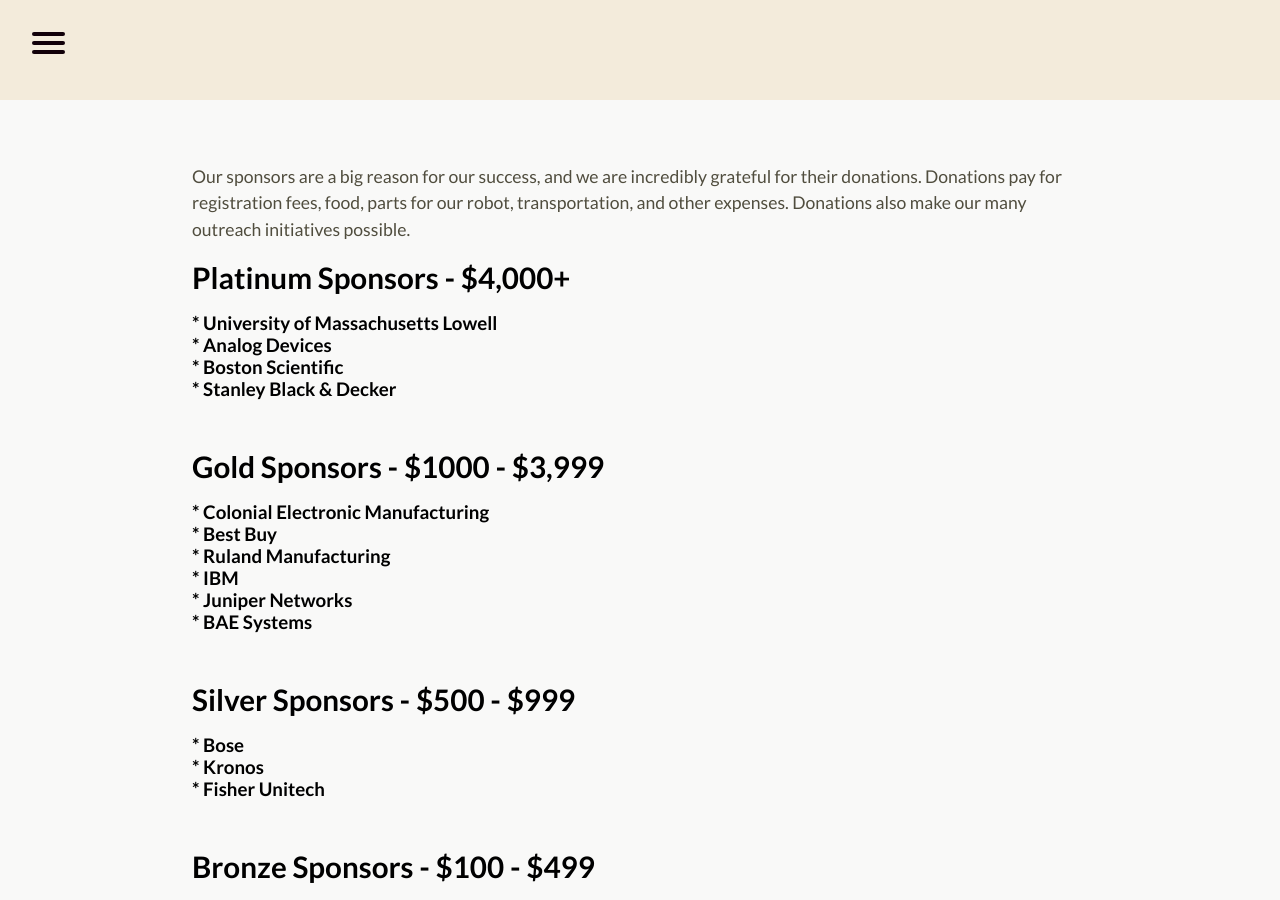
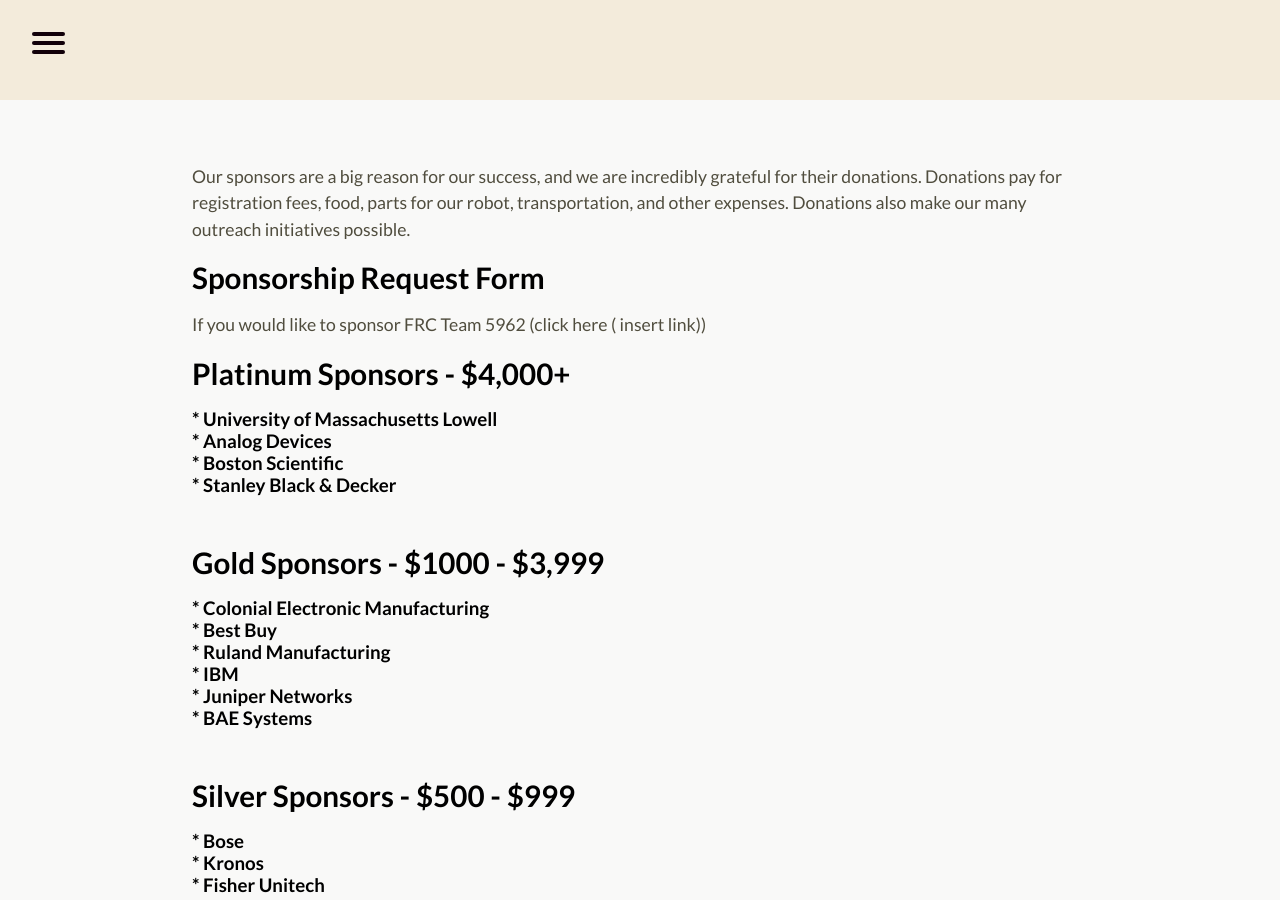
Before and after one commit to perSEVERE-5962/frc5962, a Jekyll site: the page built from sponsors.md, in a window 1280 px wide and 900 px high, scrolled down 440 px. Built offline with Jekyll 4.4.1, drawn with Linux system fonts in a browser that asks for light colours; some of the changed text lies outside the part shown.

Commit message:
Updated Sponsors

```diff
--- a/sponsors.md
+++ b/sponsors.md
@@ -3,6 +3,10 @@
 ---
 
 Our sponsors are a big reason for our success, and we are incredibly grateful for their donations. Donations pay for registration fees, food, parts for our robot, transportation, and other expenses. Donations also make our many outreach initiatives possible.
+
+## Sponsorship Request Form
+If you would like to sponsor FRC Team 5962
+(click here ( insert link))
 
 ## Platinum Sponsors - $4,000+
 ### * University of Massachusetts Lowell
@@ -26,8 +30,3 @@
 ## Bronze Sponsors - $100 - $499
 ### * FIRST HQ
 ### * Anderson Power Products
-<div class="divider"></div>
-## Sponsorship Request Form
-<div class="divider"></div>
-If you would like to sponsor FRC Team 5962
-(click here ( insert link))
```
